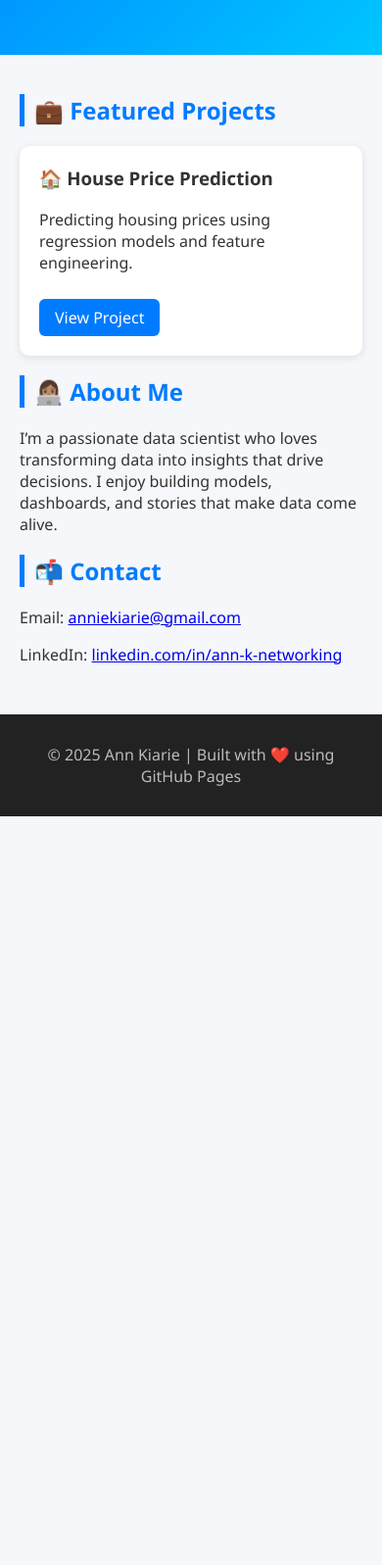
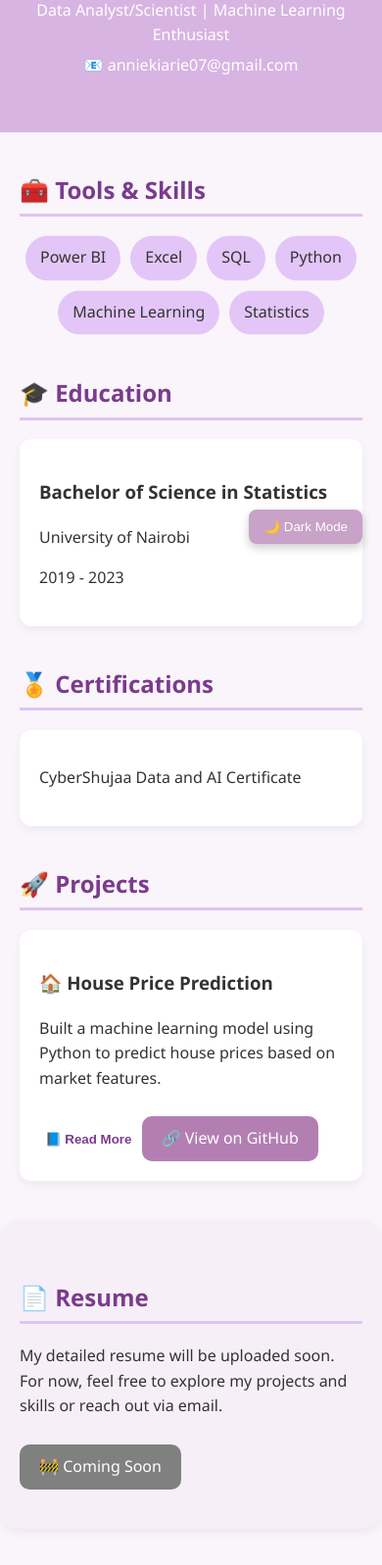
Before and after one commit to Wairimu-2025/Wairimu-2025, a plain HTML site: page index.html in a window 390 px wide. Shown: the part 269-1866 px from the top of the page at 98% size. Before the commit the page ends 1102 px from the top, so only its background shows below. Drawn offline with nearby package versions, Linux system fonts and the light colour scheme.

Commit message:
Update index.html

```diff
--- a/index.html
+++ b/index.html
@@ -3,121 +3,271 @@
 <head>
   <meta charset="UTF-8" />
   <meta name="viewport" content="width=device-width, initial-scale=1.0" />
-  <title>Ann Kiarie | Data Science Portfolio</title>
+  <title>Ann Wairimu Kiarie | Data Portfolio</title>
   <style>
     body {
-      font-family: 'Segoe UI', sans-serif;
-      background-color: #f5f7fa;
+      font-family: 'Segoe UI', Tahoma, Geneva, Verdana, sans-serif;
+      background-color: #f9f5fb;
       color: #333;
       margin: 0;
+      line-height: 1.6;
     }
 
     header {
-      background: linear-gradient(135deg, #007bff, #00c6ff);
-      color: white;
+      background-color: #d8b4e2;
+      color: #fff;
       text-align: center;
-      padding: 80px 20px;
+      padding: 50px 20px;
+    }
+
+    header img {
+      width: 120px;
+      height: 120px;
+      border-radius: 50%;
+      object-fit: cover;
+      border: 4px solid white;
+      margin-bottom: 10px;
     }
 
     header h1 {
-      font-size: 2.5em;
-      margin-bottom: 10px;
+      font-size: 2rem;
+      margin: 10px 0;
     }
 
     header p {
-      font-size: 1.1em;
-      opacity: 0.9;
+      margin: 5px 0;
     }
 
-    .container {
+    section {
       max-width: 900px;
       margin: 40px auto;
       padding: 0 20px;
     }
 
     h2 {
-      color: #007bff;
-      border-left: 5px solid #007bff;
-      padding-left: 10px;
-      margin-bottom: 20px;
-    }
-
-    .project-card {
-      background: white;
-      border-radius: 10px;
-      padding: 20px;
-      box-shadow: 0 2px 8px rgba(0, 0, 0, 0.1);
-      margin-bottom: 20px;
-      transition: transform 0.2s ease;
-    }
-
-    .project-card:hover {
-      transform: translateY(-5px);
-    }
-
-    .project-card h3 {
-      margin-top: 0;
+      color: #7b3b8c;
+      border-bottom: 3px solid #e0c4f2;
+      padding-bottom: 5px;
     }
 
     .btn {
       display: inline-block;
-      padding: 8px 16px;
-      background: #007bff;
+      background: #b37fb3;
       color: white;
-      border-radius: 6px;
+      padding: 10px 20px;
+      border-radius: 10px;
       text-decoration: none;
       margin-top: 10px;
     }
 
-    .btn:hover {
-      background: #0056b3;
+    .project-card, .edu-card, .cert-card, .skill-card {
+      background: white;
+      padding: 20px;
+      border-radius: 12px;
+      margin: 15px 0;
+      box-shadow: 0 4px 10px rgba(0,0,0,0.05);
+    }
+
+    .bubble-container {
+      display: flex;
+      flex-wrap: wrap;
+      gap: 10px;
+      justify-content: center;
+      margin-top: 20px;
+    }
+
+    .bubble {
+      background: #e3c6f7;
+      padding: 10px 15px;
+      border-radius: 50px;
+      animation: float 3s ease-in-out infinite;
+    }
+
+    @keyframes float {
+      0%, 100% { transform: translateY(0); }
+      50% { transform: translateY(-8px); }
+    }
+
+    /* Read More Section */
+    .details {
+      display: none;
+      margin-top: 10px;
+      background: #f6eff7;
+      padding: 10px;
+      border-radius: 8px;
+    }
+    .details h4 {
+      margin-bottom: 5px;
+      color: #7b3b8c;
+    }
+    .toggle-details {
+      background: none;
+      border: none;
+      color: #7b3b8c;
+      cursor: pointer;
+      font-weight: bold;
+      margin-bottom: 8px;
+    }
+
+    /* Resume */
+    #resume {
+      background-color: #f6eff7;
+      border-radius: 20px;
+      padding: 40px 20px;
+      box-shadow: 0 4px 10px rgba(0,0,0,0.05);
     }
 
     footer {
       text-align: center;
-      padding: 30px 20px;
-      background: #222;
-      color: #bbb;
-      margin-top: 50px;
+      padding: 20px;
+      background-color: #d8b4e2;
+      color: white;
+      margin-top: 40px;
     }
 
-    footer a {
-      color: #00c6ff;
-      text-decoration: none;
+    /* Dark Mode */
+    .dark-mode {
+      background-color: #1e1e1e;
+      color: #eee;
     }
 
-    footer a:hover {
-      text-decoration: underline;
+    .dark-mode header {
+      background-color: #3b2640;
     }
+
+    .dark-mode .btn {
+      background-color: #b37fb3;
+    }
+
+    .dark-mode .project-card,
+    .dark-mode .edu-card,
+    .dark-mode .cert-card,
+    .dark-mode .skill-card {
+      background: #2a2a2a;
+      color: #eee;
+    }
+
+    .dark-mode footer {
+      background: #3b2640;
+    }
+
+    .dark-mode a { color: #d2a4ff; }
+
   </style>
 </head>
 <body>
   <header>
-    <h1>Ann Kiarie</h1>
-    <p>Data Scientist | Machine Learning | Visualization</p>
+    <img src="Ann_prof_photo.jpg" alt="Ann Kiarie Photo">
+    <h1>Ann Wairimu Kiarie</h1>
+    <p>Data Analyst/Scientist | Machine Learning Enthusiast</p>
+    <p>📧 anniekiarie07@gmail.com</p>
   </header>
 
-  <div class="container">
-    <h2>💼 Featured Projects</h2>
+  <section id="skills">
+    <h2>🧰 Tools & Skills</h2>
+    <div class="bubble-container">
+      <div class="bubble">Power BI</div>
+      <div class="bubble">Excel</div>
+      <div class="bubble">SQL</div>
+      <div class="bubble">Python</div>
+      <div class="bubble">Machine Learning</div>
+      <div class="bubble">Statistics</div>
+    </div>
+  </section>
+
+  <section id="education">
+    <h2>🎓 Education</h2>
+    <div class="edu-card">
+      <h3>Bachelor of Science in Statistics</h3>
+      <p>University of Nairobi</p>
+      <p>2019 - 2023</p>
+    </div>
+  </section>
+
+  <section id="certifications">
+    <h2>🏅 Certifications</h2>
+    <div class="cert-card">
+      <p>CyberShujaa Data and AI Certificate</p>
+    </div>
+  </section>
+
+  <section id="projects">
+    <h2>🚀 Projects</h2>
 
     <div class="project-card">
       <h3>🏠 House Price Prediction</h3>
-      <p>Predicting housing prices using regression models and feature engineering.</p>
-      <a href="https://github.com/Wairimu-2025/house_price_prediction" class="btn">View Project</a>
+      <p>Built a machine learning model using Python to predict house prices based on market features.</p>
+      <button class="toggle-details">📘 Read More</button>
+      <div class="details">
+        <h4>Overview</h4>
+        <p>Explored how variables like area, rooms, and location affect house prices.</p>
+        <h4>Findings</h4>
+        <p>Area was the most influential factors. Model achieved 92% accuracy.</p>
+        <h4>Insights</h4>
+        <p>Useful for real estate agents to estimate competitive pricing in dynamic markets.</p>
+      </div>
+      <a href="https://github.com/Wairimu-2025/house_price_prediction" class="btn" target="_blank">🔗 View on GitHub</a>
     </div>
 
+  </section>
 
-    <h2>👩🏽‍💻 About Me</h2>
-    <p>I’m a passionate data scientist who loves transforming data into insights that drive decisions.
-       I enjoy building models, dashboards, and stories that make data come alive.</p>
-
-    <h2>📬 Contact</h2>
-    <p>Email: <a href="mailto:anniekiarie07@gmail.com">anniekiarie@gmail.com</a></p>
-    <p>LinkedIn: <a href="#">linkedin.com/in/ann-k-networking</a></p>
-  </div>
+  <section id="resume">
+    <h2>📄 Resume</h2>
+    <p>My detailed resume will be uploaded soon. For now, feel free to explore my projects and skills or reach out via email.</p>
+    <a href="#" class="btn" style="background: gray; cursor: not-allowed;">🚧 Coming Soon</a>
+  </section>
 
   <footer>
-    © 2025 Ann Kiarie | Built with ❤️ using GitHub Pages
+    <p>© 2025 Ann Wairimu Kiarie | Annlytics | Beyond the Dataset 💜 </p>
   </footer>
+
+  <!-- Scroll Animations -->
+  <script src="https://unpkg.com/scrollreveal"></script>
+  <script>
+    document.addEventListener('DOMContentLoaded', function() {
+      ScrollReveal().reveal('.project-card, .edu-card, .cert-card, .skill-card, .bubble', {
+        duration: 1000,
+        distance: '30px',
+        easing: 'ease-in-out',
+        origin: 'bottom',
+        interval: 150
+      });
+    });
+  </script>
+
+  <!-- Read More Toggle -->
+  <script>
+    const toggles = document.querySelectorAll('.toggle-details');
+    toggles.forEach(btn => {
+      btn.addEventListener('click', () => {
+        const details = btn.nextElementSibling;
+        details.style.display = details.style.display === 'block' ? 'none' : 'block';
+        btn.textContent = details.style.display === 'block' ? '📕 Hide Details' : '📘 Read More';
+      });
+    });
+  </script>
+
+  <!-- Dark Mode Toggle -->
+  <script>
+    const body = document.body;
+    const toggle = document.createElement("button");
+    toggle.textContent = "🌙 Dark Mode";
+    toggle.style.position = "fixed";
+    toggle.style.bottom = "20px";
+    toggle.style.right = "20px";
+    toggle.style.padding = "10px 15px";
+    toggle.style.background = "#c8a2c8";
+    toggle.style.color = "white";
+    toggle.style.border = "none";
+    toggle.style.borderRadius = "8px";
+    toggle.style.cursor = "pointer";
+    toggle.style.boxShadow = "0 4px 10px rgba(0,0,0,0.2)";
+    toggle.onclick = () => {
+      body.classList.toggle("dark-mode");
+      toggle.textContent = body.classList.contains("dark-mode") ? "☀️ Light Mode" : "🌙 Dark Mode";
+    };
+    document.body.appendChild(toggle);
+  </script>
+
 </body>
 </html>
```
